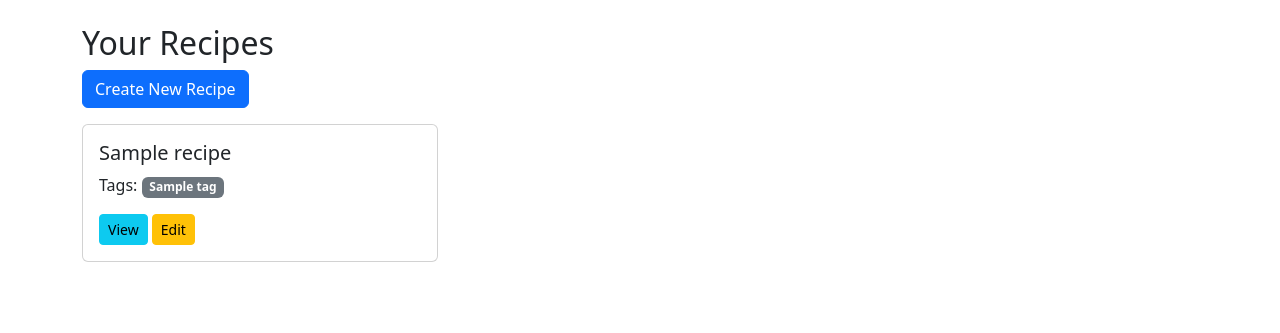
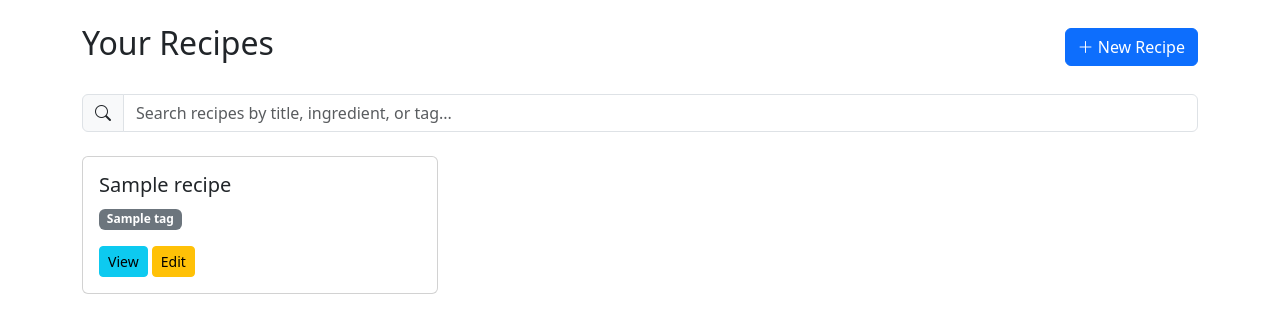
Before and after one commit to Appyouz/custom_recipe_box, a Django app: page /recipes/ in a window 1280 px wide. Shown: the part 56-389 px from the top of the page. Run offline with Django 5.2, Linux system fonts and the light colour scheme; a user stored in the database is signed in; tables that the repository leaves empty hold one stand-in row (values such as "Sample post").

Commit message:
removed unused code, files and implemented search_api ajax live search (working))

```diff
--- a/accounts/templates/accounts/base.html
+++ b/accounts/templates/accounts/base.html
@@ -8,6 +8,8 @@
             {% block  title %}My site{% endblock %}
         </title>
         <!-- Bootstrap CSS -->
+
+    <link rel="stylesheet" href="https://cdn.jsdelivr.net/npm/bootstrap-icons@1.11.0/font/bootstrap-icons.css">
         <link href="https://cdn.jsdelivr.net/npm/bootstrap@5.3.3/dist/css/bootstrap.min.css"
               rel="stylesheet"
               integrity="sha384-QWTKZyjpPEjISv5WaRU9OFeRpok6YctnYmDr5pNlyT2bRjXh0JMhjY6hW+ALEwIH"
--- a/recipes/models.py
+++ b/recipes/models.py
@@ -1,6 +1,6 @@
 from django.db import models
 from django.contrib.auth.models import User
-from django.db.models.manager import Manager
+from django.urls import reverse
 
 class Tag(models.Model):
     name = models.CharField(max_length=50, unique=True)
@@ -8,8 +8,12 @@ class Tag(models.Model):
     def __str__(self):
         return self.name
 
+    def get_absolute_url(self):
+        return reverse('recipes:detail', kwargs={'pk': self.pk})
+
 
 class Recipe(models.Model):
+    id = models.AutoField(primary_key=True)  # Add this line
     user = models.ForeignKey(User, on_delete=models.CASCADE)
     title = models.CharField(max_length=200)
     ingredients = models.TextField()
@@ -18,6 +22,8 @@ class Recipe(models.Model):
     created_at = models.DateTimeField(auto_now_add=True)
     updated_at = models.DateTimeField(auto_now=True)
 
+    def get_absolute_url(self):
+        return reverse('recipes:detail', kwargs={'pk': self.pk})
     def __str__(self):
         return self.title
 
--- a/recipes/templates/recipes/list.html
+++ b/recipes/templates/recipes/list.html
@@ -1,28 +1,112 @@
 {% extends 'accounts/base.html' %}
 {% block content %}
 <div class="container mt-4">
+    <div class="d-flex justify-content-between align-items-center mb-4">
         <h2>Your Recipes</h2>
-    <a href="{% url 'recipes:create' %}" class="btn btn-primary mb-3">Create New Recipe</a>
+        <a href="{% url 'recipes:create' %}" class="btn btn-primary">
+            <i class="bi bi-plus-lg"></i> New Recipe
+        </a>
+    </div>
 
-    <div class="row">
-        {% for recipe in recipes %}
+    <!-- Search Box -->
+    <div class="input-group mb-4">
+        <span class="input-group-text">
+            <i class="bi bi-search"></i>
+        </span>
+        <input type="text"
+               class="form-control"
+               id="searchInput"
+               placeholder="Search recipes by title, ingredient, or tag..."
+               aria-label="Search recipes">
+    </div>
+
+    <!-- Loading Indicator -->
+    <div id="loading" class="text-center mb-3" style="display: none;">
+        <div class="spinner-border text-primary" role="status">
+            <span class="visually-hidden">Loading...</span>
+        </div>
+    </div>
+
+    <!-- Recipe List -->
+    <div id="recipeList" class="row">
+        {% include 'recipes/partials/recipe_list.html' %}
+    </div>
+</div>
+
+<!-- Add Bootstrap Icons -->
+<link rel="stylesheet" href="https://cdn.jsdelivr.net/npm/bootstrap-icons@1.11.0/font/bootstrap-icons.css">
+
+<script>
+document.addEventListener('DOMContentLoaded', function() {
+    const searchInput = document.getElementById('searchInput');
+    const recipeList = document.getElementById('recipeList');
+    const loading = document.getElementById('loading');
+    let timeout = null;
+
+    // Debounce function to prevent rapid API calls
+    function debounce(func, delay) {
+        clearTimeout(timeout);
+        timeout = setTimeout(func, delay);
+    }
+
+    async function performSearch(query) {
+        try {
+            loading.style.display = 'block';
+            const response = await fetch(`{% url 'recipes:search_api' %}?q=${encodeURIComponent(query)}`);
+            const data = await response.json();
+
+            // Update recipe list
+            recipeList.innerHTML = data.results.map(recipe => `
                 <div class="col-md-4 mb-4">
                     <div class="card">
                         <div class="card-body">
-                    <h5 class="card-title">{{ recipe.title }}</h5>
+                            <h5 class="card-title">${recipe.title}</h5>
                             <p class="card-text">
-                        Tags: {% for tag in recipe.tags.all %}<span class="badge bg-secondary">{{ tag.name }}</span> {% endfor %}
+                                ${recipe.tags.map(tag => `
+                                    <span class="badge bg-secondary">${tag}</span>
+                                `).join(' ')}
                             </p>
-                    <a href="{% url 'recipes:detail' recipe.pk %}" class="btn btn-sm btn-info">View</a>
-                    <a href="{% url 'recipes:update' recipe.pk %}" class="btn btn-sm btn-warning">Edit</a>
+                            <a href="${recipe.url}" class="btn btn-sm btn-info">View</a>
+                            <a href="{% url 'recipes:update' 0 %}".replace('0', recipe.id)
+                               class="btn btn-sm btn-warning">Edit</a>
                         </div>
                     </div>
                 </div>
-        {% empty %}
-        <div class="col-12">
-            <p>No recipes found. Create your first recipe!</p>
+            `).join('');
+
+            if (data.results.length === 0) {
+                recipeList.innerHTML = `
+                    <div class="col-12 text-center text-muted">
+                        No recipes found matching "${query}"
                     </div>
-        {% endfor %}
-    </div>
-</div>
+                `;
+            }
+        } catch (error) {
+            console.error('Search error:', error);
+        } finally {
+            loading.style.display = 'none';
+        }
+    }
+
+    // Event listeners
+    searchInput.addEventListener('input', (e) => {
+        const query = e.target.value.trim();
+        debounce(() => {
+            if (query.length > 0) {
+                performSearch(query);
+            } else {
+                // Reload initial list
+                fetch("{% url 'recipes:list' %}")
+                    .then(response => response.text())
+                    .then(html => {
+                        recipeList.innerHTML =
+                            new DOMParser()
+                            .parseFromString(html, 'text/html')
+                            .getElementById('recipeList').innerHTML;
+                    });
+            }
+        }, 300);
+    });
+});
+</script>
 {% endblock %}
--- /dev/null
+++ b/recipes/templates/recipes/partials/recipe_list.html
@@ -0,0 +1,20 @@
+{% for recipe in recipes %}
+<div class="col-md-4 mb-4">
+    <div class="card">
+        <div class="card-body">
+            <h5 class="card-title">{{ recipe.title }}</h5>
+            <p class="card-text">
+                {% for tag in recipe.tags.all %}
+                <span class="badge bg-secondary">{{ tag.name }}</span>
+                {% endfor %}
+            </p>
+            <a href="{% url 'recipes:detail' recipe.pk %}" class="btn btn-sm btn-info">View</a>
+            <a href="{% url 'recipes:update' recipe.pk %}" class="btn btn-sm btn-warning">Edit</a>
+        </div>
+    </div>
+</div>
+{% empty %}
+<div class="col-12">
+    <p>No recipes found. Create your first recipe!</p>
+</div>
+{% endfor %}
--- a/recipes/urls.py
+++ b/recipes/urls.py
@@ -4,13 +4,12 @@ from . import views
 app_name = "recipes"
 
 urlpatterns = [
-    path('', views.recipe_list, name='list'),
-    path('create/', views.recipe_create, name='create'),
-    path('<int:pk>/', views.recipe_detail, name='detail'),
-    path('<int:pk>/update/', views.recipe_update, name='update'),
-    path('<int:pk>/delete/', views.recipe_delete, name='delete'),
-
-    path('mealplan/', views.meal_plan, name='meal_plan'),
-    path('search/', views.recipe_search, name='search'),
-    path('mealplan/<int:pk>/delete/', views.meal_plan_delete, name='meal_plan_delete'),
+    path("", views.recipe_list, name="list"),
+    path("create/", views.recipe_create, name="create"),
+    path("<int:pk>/", views.recipe_detail, name="detail"),
+    path("<int:pk>/update/", views.recipe_update, name="update"),
+    path("<int:pk>/delete/", views.recipe_delete, name="delete"),
+    path("mealplan/", views.meal_plan, name="meal_plan"),
+    path("mealplan/<int:pk>/delete/", views.meal_plan_delete, name="meal_plan_delete"),
+    path("search/api/", views.recipe_search_api, name="search_api"),
 ]
--- a/recipes/views.py
+++ b/recipes/views.py
@@ -1,14 +1,22 @@
 from django.shortcuts import render, redirect, get_object_or_404
 from django.contrib.auth.decorators import login_required
-from .models import Recipe, Tag, MealPlan
+from .models import Recipe, MealPlan
 from .forms import RecipeForm, MealPlanForm
 from django.db.models import Q
-
+from django.http import HttpRequest, JsonResponse
+from django.db.models import QuerySet
 
 @login_required
 def recipe_list(request):
     recipes = Recipe.objects.filter(user=request.user)
-    return render(request, 'recipes/list.html', {'recipes': recipes})
+
+    if request.headers.get("HX-Request"):
+        return render(
+            request, "recipes/partials/recipe_list.html", {"recipes": recipes}
+        )
+
+    return render(request, "recipes/list.html", {"recipes": recipes})
+
 
 @login_required
 def recipe_create(request):
@@ -23,8 +31,8 @@ def recipe_create(request):
     else:
         form = RecipeForm()
     return render(
-            request, "recipes/form.html", {"form": form, "title": "Create Recipe"}
-        )
+        request, "recipes/form.html", {"form": form, "title": "Create Recipe"}
+    )
 
 
 @login_required
@@ -76,23 +84,36 @@ def meal_plan(request):
     )
 
 
+
 @login_required
-def recipe_search(request):
-    query = request.GET.get("q")
-    results = Recipe.objects.filter(user=request.user)
+def recipe_search_api(request: HttpRequest) -> JsonResponse:
+    query = request.GET.get("q", "")
+    # recipes = Recipe.objects.filter(user=request.user)
+    recipes: QuerySet[Recipe] = Recipe.objects.filter(user=request.user)
 
     if query:
-        results = results.filter(
+        recipes = recipes.filter(
             Q(title__icontains=query)
             | Q(ingredients__icontains=query)
             | Q(tags__name__icontains=query)
         ).distinct()
 
-    return render(request, "recipes/search.html", {"results": results, "query": query})
+    data = [
+        {
+            "id": recipe.id,
+            "title": recipe.title,
+            "tags": [tag.name for tag in recipe.tags.all()],
+            "url": recipe.get_absolute_url(),
+        }
+        for recipe in recipes
+    ]
+
+    return JsonResponse({"results": data})
+
 
 @login_required
 def meal_plan_delete(request, pk):
     meal_plan = get_object_or_404(MealPlan, pk=pk, user=request.user)
-    if request.method == 'POST':
+    if request.method == "POST":
         meal_plan.delete()
-    return redirect('recipes:meal_plan')
+    return redirect("recipes:meal_plan")
```
Also changed, not shown: recipes/forms.py (+25 -20 lines), recipes/templates/recipes/search.html (deleted, +0 -38 lines). Lines whose indentation alone changed are shown as unchanged.
